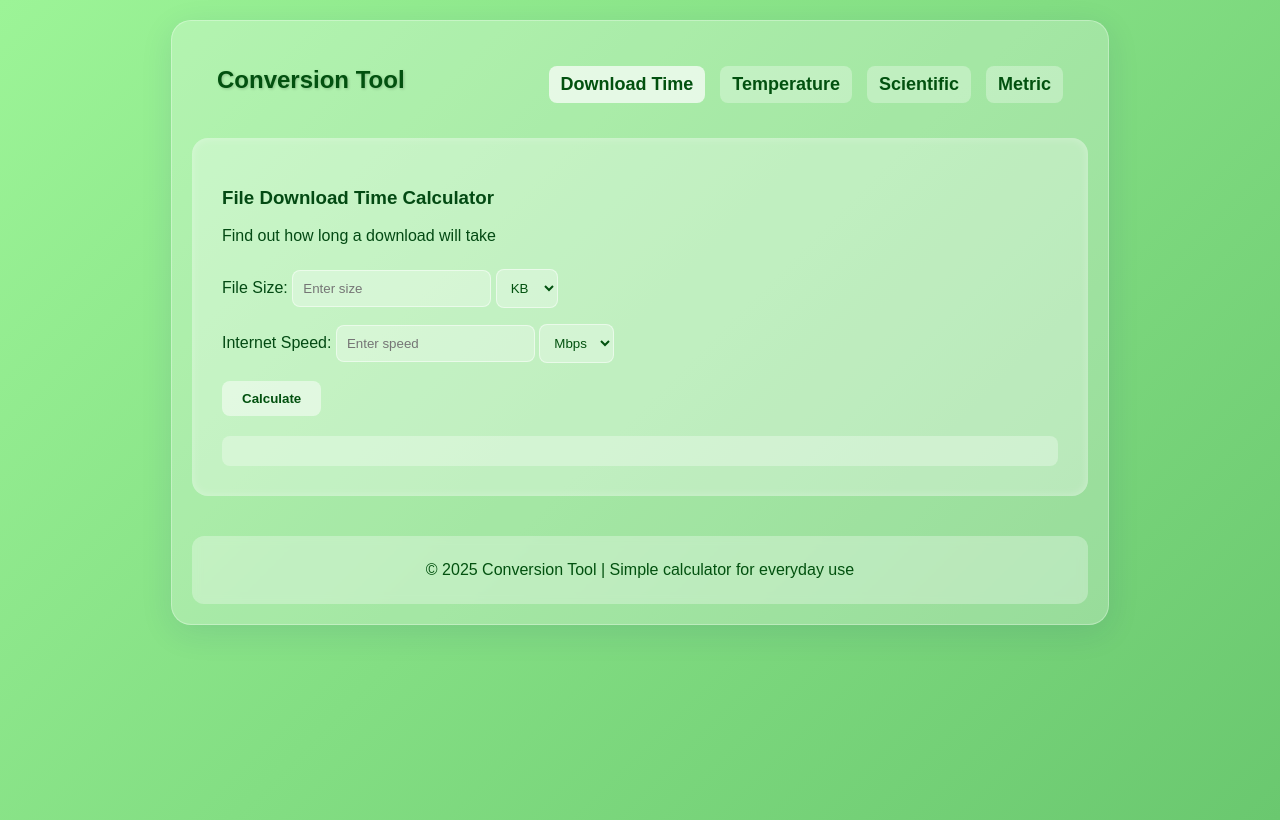
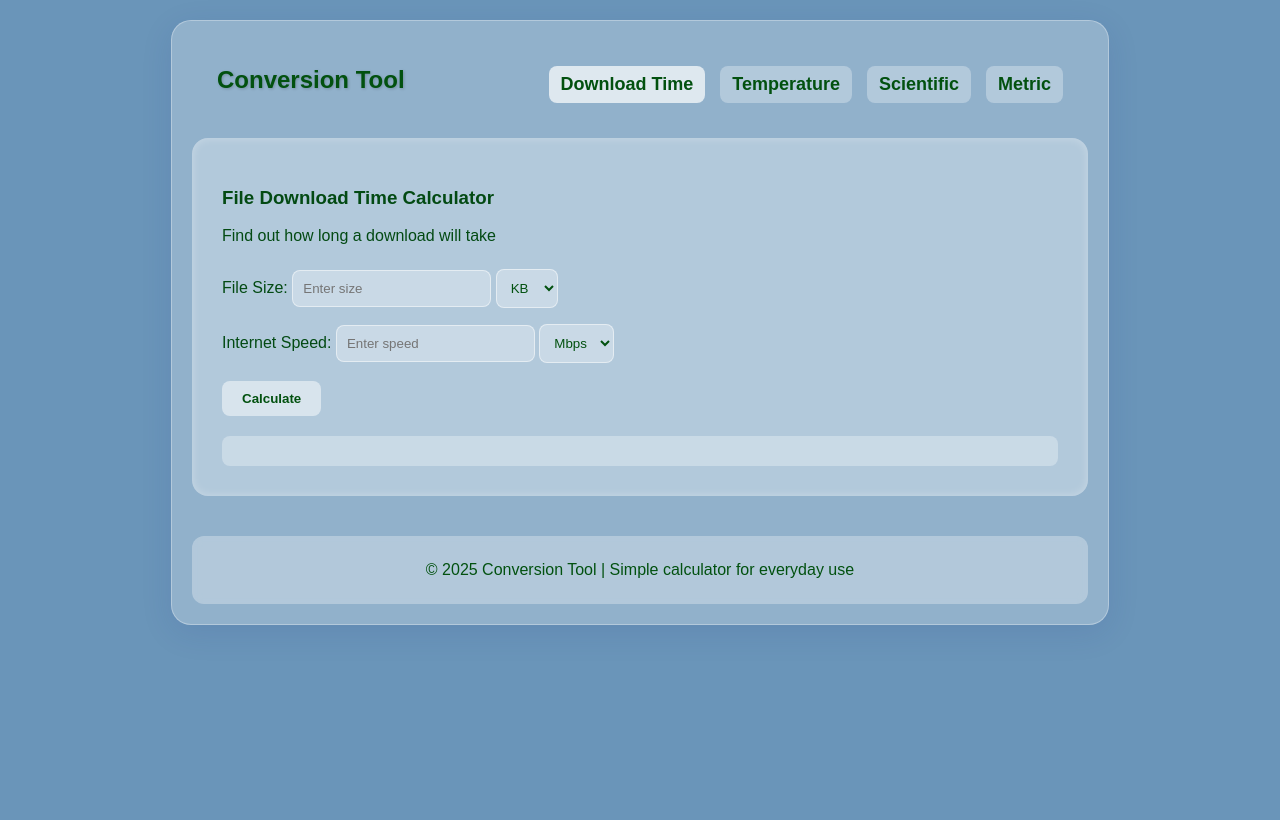
Before and after one commit to itumeleng-itu/converterHub, a plain HTML site: page index.html in a window 1280 px wide. Drawn offline with Linux system fonts and the light colour scheme.

Commit message:
changed background to blue

```diff
--- a/style.css
+++ b/style.css
@@ -1,6 +1,6 @@
 body {
-    background: linear-gradient(135deg, #9CF497, #6AC86F);
-    margin: 0;
+    background-color: rgb(106, 149, 185);
+    margin: auto;
     font-family: 'Arial', sans-serif;
     min-height: 100vh;
     color: rgb(3, 74, 19);
```
